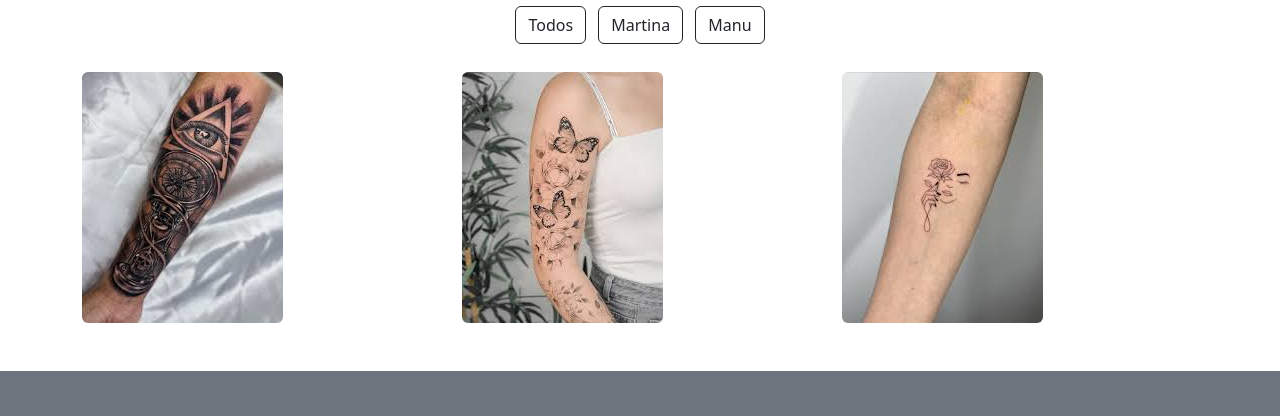
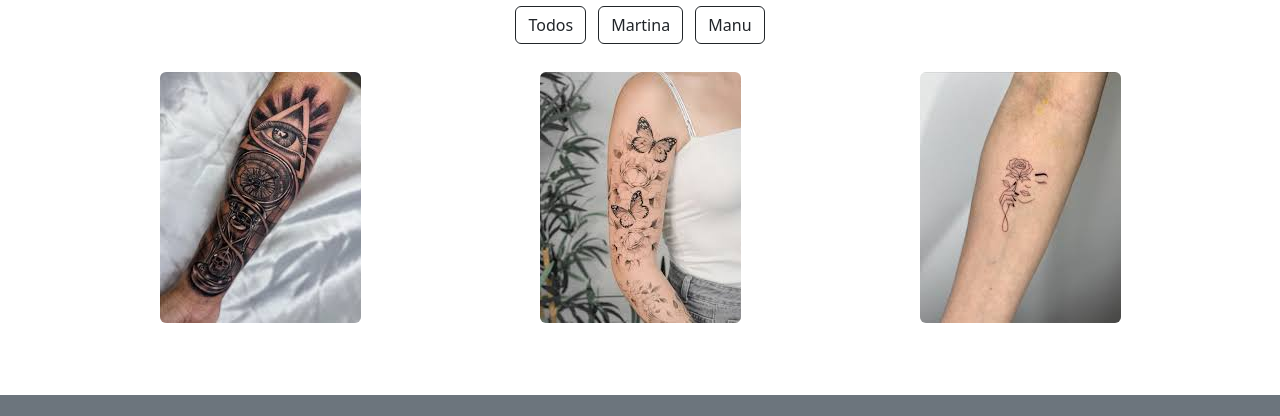
Before and after one commit to azaeldahaka/Pontiak-Tatto-Studio, a plain HTML site: page index.html in a window 1280 px wide. Shown: the part 375-791 px from the top of the page. Drawn offline with nearby package versions, Linux system fonts and the light colour scheme.

Commit message:
Centrado de las imagenes de la galeria

```diff
--- a/index.html
+++ b/index.html
@@ -28,27 +28,28 @@
             <button class="btn btn-outline-dark m-1 filter-btn" data-filter="manu">Manu</button>
         </div>
 
-        <div class="row" id="galeria">
-            <div class="col-md-4 trabajo" data-artista="martina">
-            <img src="img/tatto1.jpg" class="img-fluid rounded" alt="Tatto Martina">
+        <div class="row justify-content-center" id="galeria">
+            <div class="col-10 col-sm-6 col-md-4 trabajo d-flex justify-content-center mb-4" data-artista="martina">
+                <img src="img/tatto1.jpg" class="img-fluid rounded" alt="Tatto Martina">
             </div>
 
-            <div class="col-md-4 trabajo" data-artista="manu">
-            <img src="img/tatto2.jpg" class="img-fluid rounded" alt="Tatto manu">
+            <div class="col-10 col-sm-6 col-md-4 trabajo d-flex justify-content-center mb-4" data-artista="manu">
+                <img src="img/tatto2.jpg" class="img-fluid rounded" alt="Tatto Manu">
             </div>
 
-            <div class="col-md-4 trabajo" data-artista="manu">
-            <img src="img/tatto3.jpg" class="img-fluid rounded" alt="Tatto manu">
+            <div class="col-10 col-sm-6 col-md-4 trabajo d-flex justify-content-center mb-4" data-artista="manu">
+                <img src="img/tatto3.jpg" class="img-fluid rounded" alt="Tatto Manu">
             </div>
-            <!-- + más imágenes -->
+            <!--Mas imagenes-->
         </div>
+
     </div>
 
     <!-- Contacto -->
     <section class="text-center bg-secondary text-white py-5">
         <h3>¿Querés tu próximo tatuaje?</h3>
         <p>Contactanos por WhatsApp y agendá tu turno ahora</p>
-        <a href="https://wa.me/543874431282?text=Hola,%20vi%20su%20anuncio%20y%20me%20gustar%C3%ADa%20saber%20m%C3%A1s%20sobre%20los%20turnos"
+        <a href="https://wa.me/5493875693356?text=Hola,%20vi%20su%20anuncio%20y%20me%20gustar%C3%ADa%20saber%20m%C3%A1s%20sobre%20los%20turnos"
            class="btn btn-light mt-2" target="_blank">📲 Escribinos al WhatsApp</a>
     </section>
 
```
